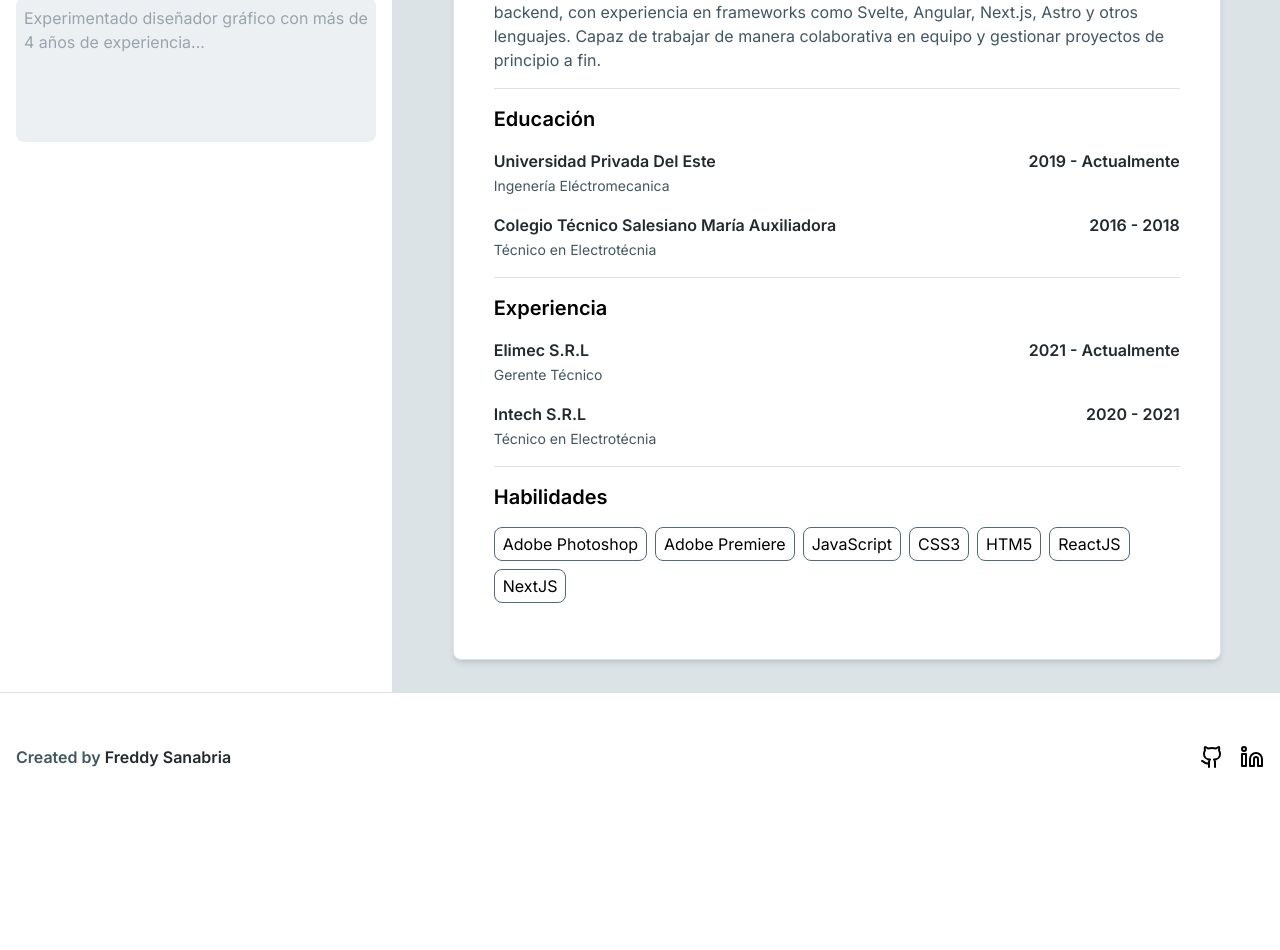
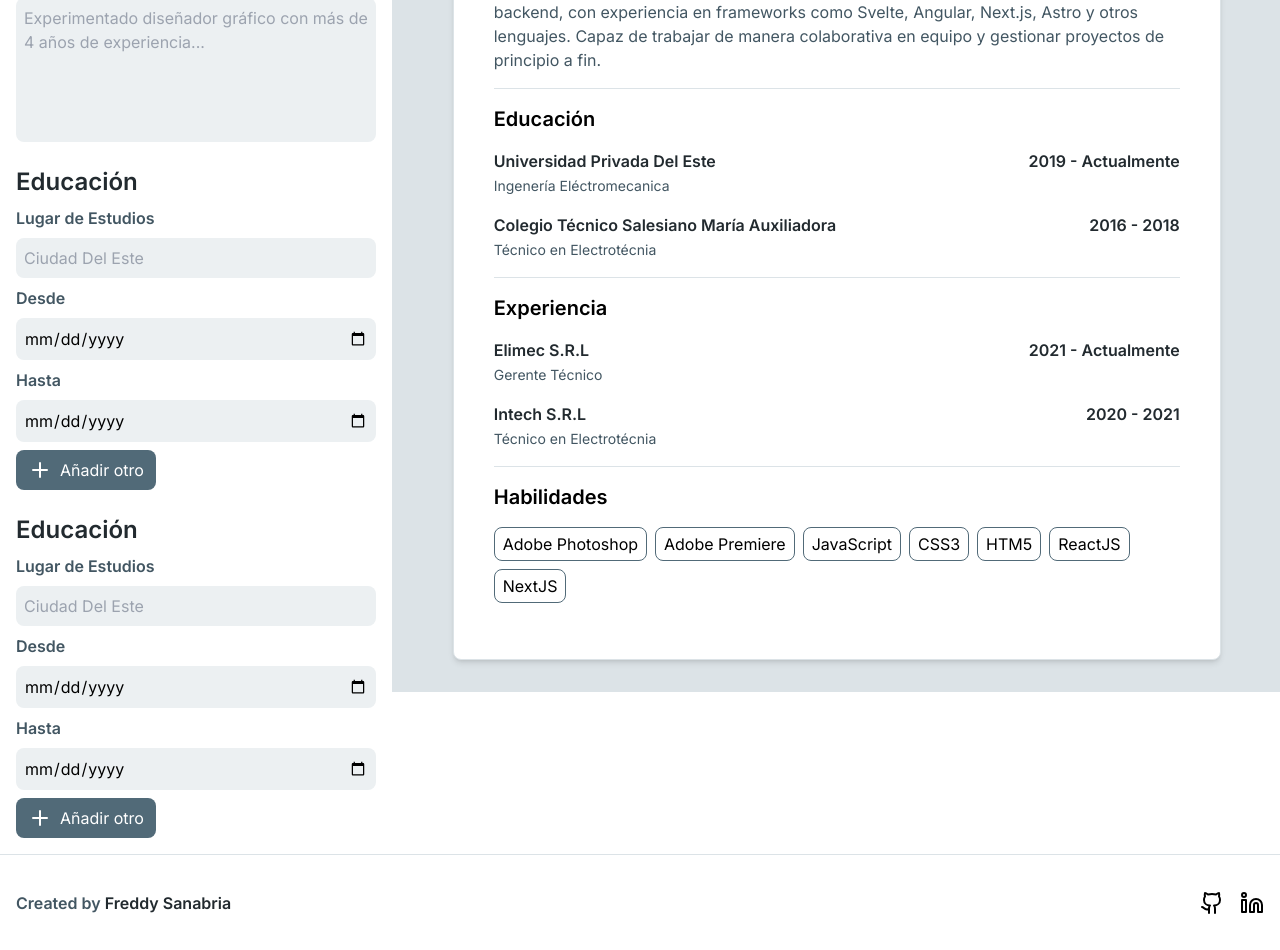
Before and after one commit to freddwithy/just-a-simple-cv, a Next.js app: page /create in a window 1280 px wide. Shown: the part 511-1461 px from the top of the page. Before the commit the page ends 1331 px from the top, so only its background shows below. Built offline with nearby package versions, Linux system fonts and the light colour scheme.

Commit message:
working on the form

```diff
--- a/app/components/Footer.tsx
+++ b/app/components/Footer.tsx
@@ -2,15 +2,15 @@ import { Github, Linkedin } from "lucide-react"
 
 export const Footer = () => {
     return (
-        <footer className="h-32 border-t border-mystic-200 p-4 flex justify-between items-center">
+        <footer className="h-24 border-t border-mystic-200 p-4 flex justify-between items-center">
             <div>
-                <span className="font-semibold text-mystic-700">Created by <a className="hover:underline text-mystic-950" href="https://github.com/freddwithy/" target="_blank">Freddy Sanabria</a></span>
+                <span className="font-semibold text-mystic-700">Created by <a className="hover:underline text-mystic-950" href="https://freddsana.art/en" target="_blank">Freddy Sanabria</a></span>
             </div>
             <div className="flex gap-x-4">
                 <a href="https://github.com/freddwithy/" target="_blank">
                     <Github />
                 </a>
-                <a href="https://freddsana.art/en" target="_blank">
+                <a href="https://linkedin.com/in/freddwithy" target="_blank">
                     <Linkedin />
                 </a>
             </div>
--- a/app/create/components/CVForm.tsx
+++ b/app/create/components/CVForm.tsx
@@ -1,4 +1,4 @@
-import { FileText } from "lucide-react"
+import { FileText, Plus } from "lucide-react"
 
 export const CVFormComponent = () => {
     return (
@@ -31,6 +31,30 @@ export const CVFormComponent = () => {
                             <textarea placeholder="Experimentado diseñador gráfico con más de 4 años de experiencia..." className="p-2 bg-mystic-100 rounded-lg h-36 resize-none"/>
                         </div>
                     </div>
+                    <div className="space-y-2">
+                        <h3 className="text-2xl font-semibold text-mystic-950">Educación</h3>
+                        <div className="flex flex-col gap-y-2">
+                            <label htmlFor="" className="font-semibold text-mystic-700">Lugar de Estudios</label>
+                            <input type="text" placeholder="Ciudad Del Este" className="p-2 bg-mystic-100 rounded-lg"/>
+                            <label htmlFor="" className="font-semibold text-mystic-700">Desde</label>
+                            <input type="date" className="p-2 bg-mystic-100 rounded-lg" />
+                            <label htmlFor="" className="font-semibold text-mystic-700">Hasta</label>
+                            <input type="date" className="p-2 bg-mystic-100 rounded-lg" />
+                        </div>
+                        <button className="bg-mystic-600 hover:bg-mystic-500 text-white py-2 px-3 rounded-lg flex gap-x-2"><Plus />Añadir otro</button>
+                    </div>
+                    <div className="space-y-2">
+                        <h3 className="text-2xl font-semibold text-mystic-950">Educación</h3>
+                        <div className="flex flex-col gap-y-2">
+                            <label htmlFor="" className="font-semibold text-mystic-700">Lugar de Estudios</label>
+                            <input type="text" placeholder="Ciudad Del Este" className="p-2 bg-mystic-100 rounded-lg"/>
+                            <label htmlFor="" className="font-semibold text-mystic-700">Desde</label>
+                            <input type="date" className="p-2 bg-mystic-100 rounded-lg" />
+                            <label htmlFor="" className="font-semibold text-mystic-700">Hasta</label>
+                            <input type="date" className="p-2 bg-mystic-100 rounded-lg" />
+                        </div>
+                        <button className="bg-mystic-600 hover:bg-mystic-500 text-white py-2 px-3 rounded-lg flex gap-x-2"><Plus />Añadir otro</button>
+                    </div>
                 </form>
             </nav>
         </aside>
```
